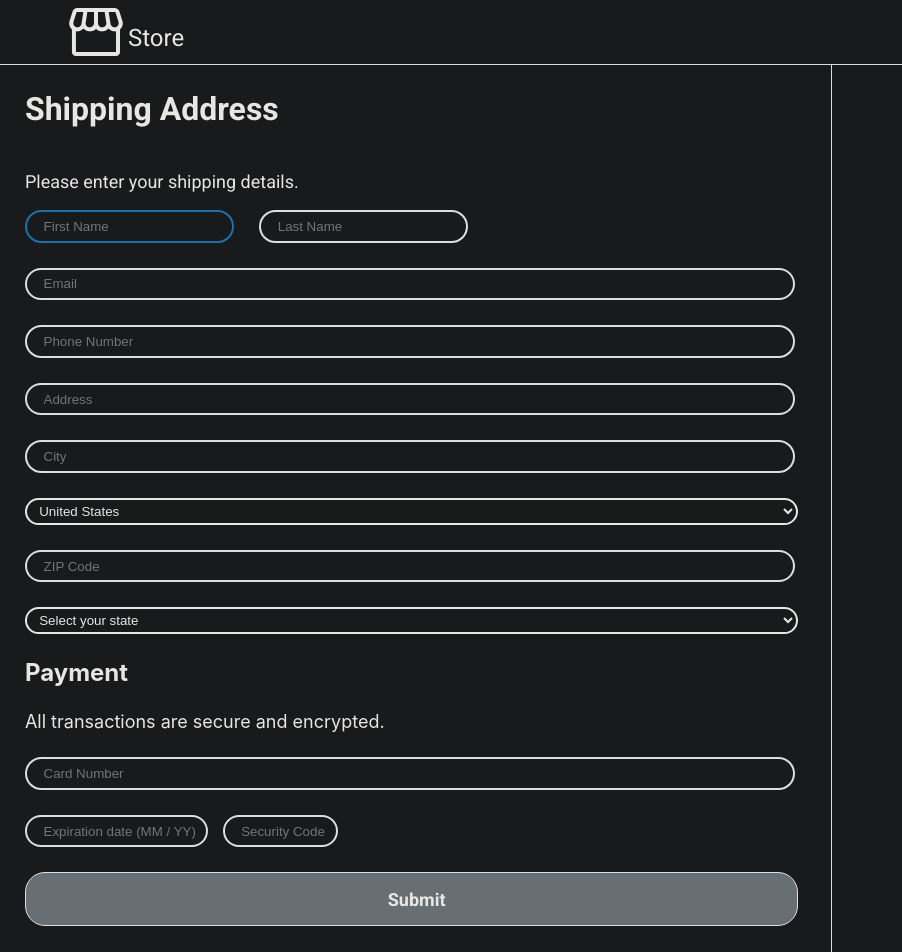
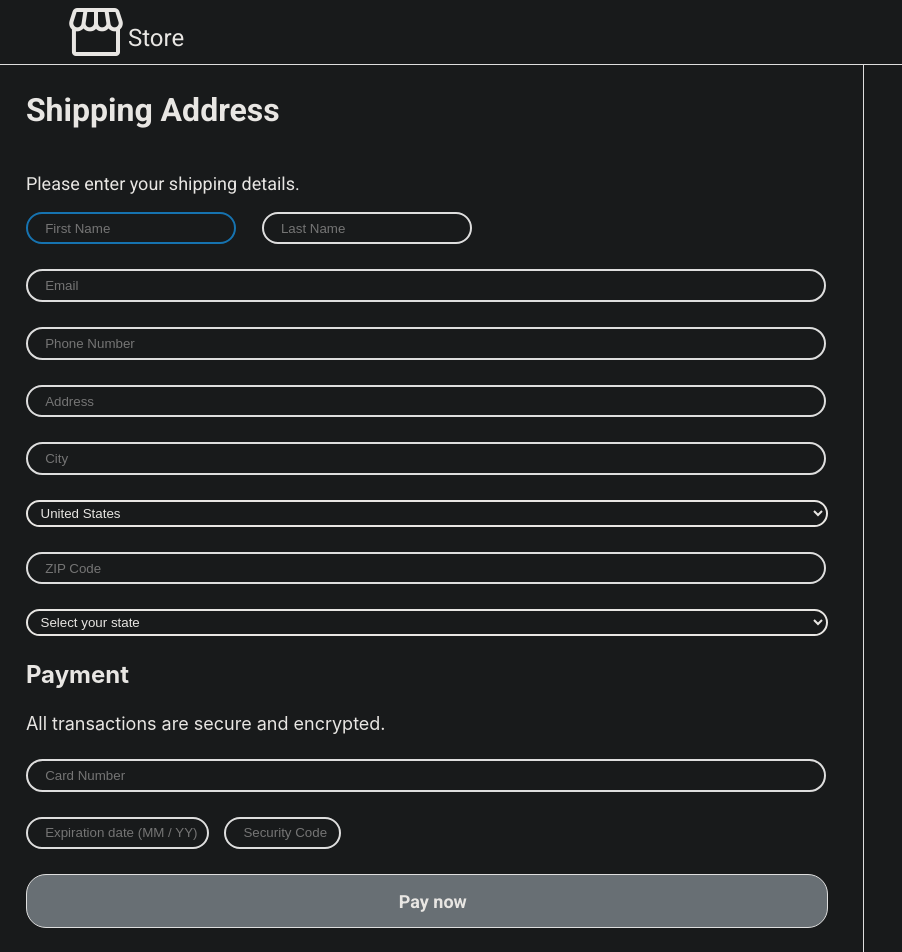
Before and after one commit to TroyWarez/basic-site, a React (Vite) app: page / in a window 1280 px wide. Shown: the top 952 px of the page, without its empty margins (0-902 px from the left). Built offline with nearby package versions, Linux system fonts and the light colour scheme.

Commit message:
new type

```diff
--- a/src/components/Input/Input.tsx
+++ b/src/components/Input/Input.tsx
@@ -9,7 +9,7 @@ interface InputProps {
     placeholder?: string
     maxLength?: number
     autoFocus?: boolean
-
+    value?: string
 }
 function Input(props : InputProps) : JSX.Element {
     function onInputHandler (event: React.ChangeEvent<HTMLInputElement>) {
@@ -61,7 +61,7 @@ function Input(props : InputProps) : JSX.Element {
           }
         }
   return (
-    <input onInput={onInputHandler} className={(!props.className) ? classes.input : props.className} type={props.type} name={props.name} id={props.id} required={props.required} placeholder={props.placeholder} maxLength={props.maxLength} autoFocus={props.autoFocus} />
+    <input onInput={onInputHandler} className={(!props.className) ? classes.input : props.className} type={props.type} name={props.name} id={props.id} required={props.required} placeholder={props.placeholder} maxLength={props.maxLength} autoFocus={props.autoFocus} value={(!props.value) ? "" : props.value} />
   )
 }
 
--- a/src/components/OrderForm/OrderForm.module.css
+++ b/src/components/OrderForm/OrderForm.module.css
@@ -21,7 +21,7 @@
   border-right: 1px solid var(--main-bg-accentColor);
   outline: 0 !important;
   box-sizing: border-box;
-  width: 52em;
+  width: 54em;
   padding-bottom: 30px;
 }
 .p {
--- a/src/components/OrderForm/OrderForm.tsx
+++ b/src/components/OrderForm/OrderForm.tsx
@@ -385,7 +385,7 @@ const OrderForm = () => {
                     <Input type="text" name="Security Code" id={classes.securitycode} required={true} placeholder="Security Code" maxLength={4}/>
                   </div>
 
-                  <Input type="submit" name="submit" id={classes.submit} required={true}></Input>
+                  <Input type="submit" name="submit" id={classes.submit} required={true} value="Pay now"/>
                 </div>
             </form>
         </div>
```
